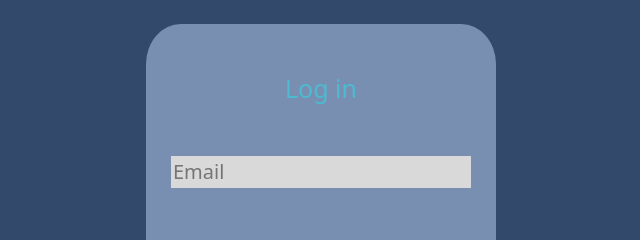
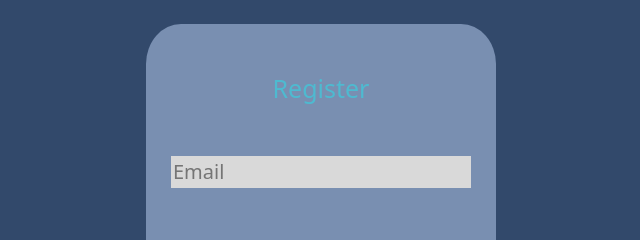
Before and after one commit to elmigue1/Version-final, a plain HTML site: page register.html in a window 1280 px wide. Shown: the part 214-454 px from the top of the page, 319-959 px from the left. Drawn offline with nearby package versions, Linux system fonts and the light colour scheme.

Commit message:
Register error

```diff
--- a/register.html
+++ b/register.html
@@ -12,7 +12,7 @@
     <img src="images\25acf1865e24ca912a7036669cc3748f.png" alt="Logotype">
     <!-- <h1>Sonorous</h1> -->
     <div class="Rectangle">
-        <p class="Login">Log in</p>
+        <p class="Login">Register</p>
         <input type="email" alt = "Email" placeholder="Email">
         <input type="password" alt= "Password" placeholder="Password">
         <input type="password" alt= "Password" placeholder="Confirm Password">
```
